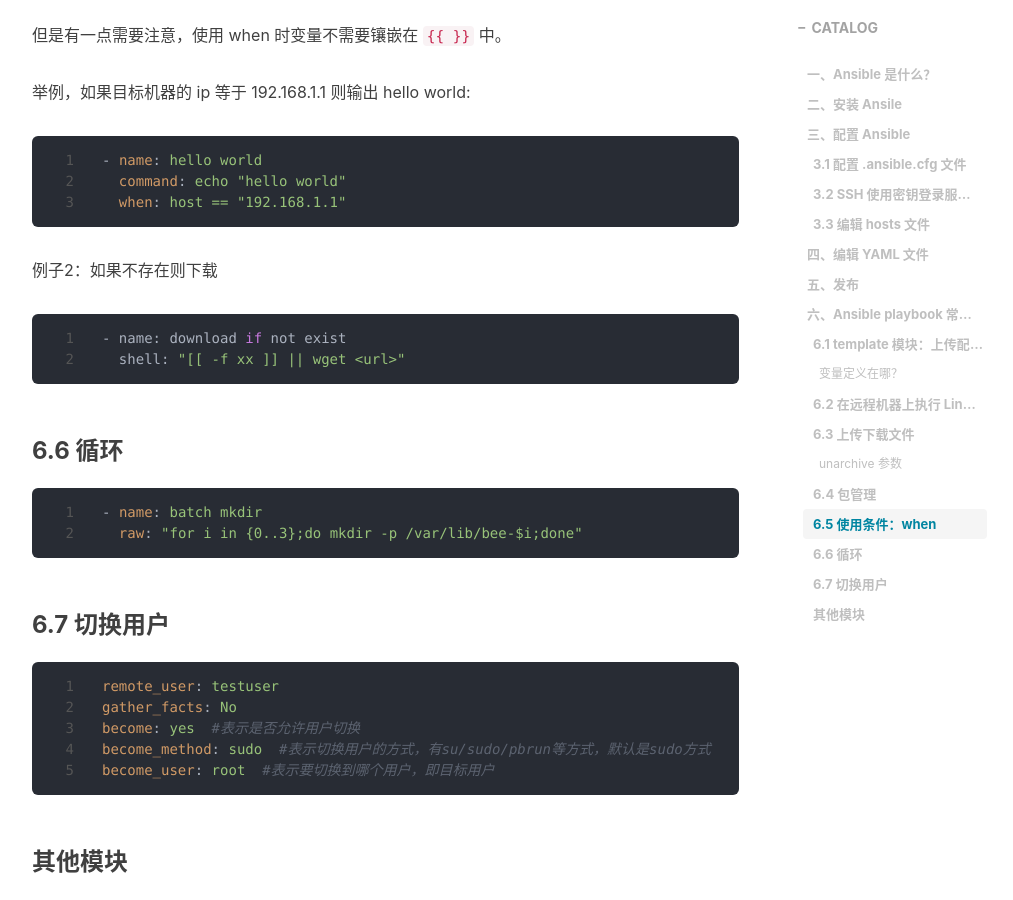
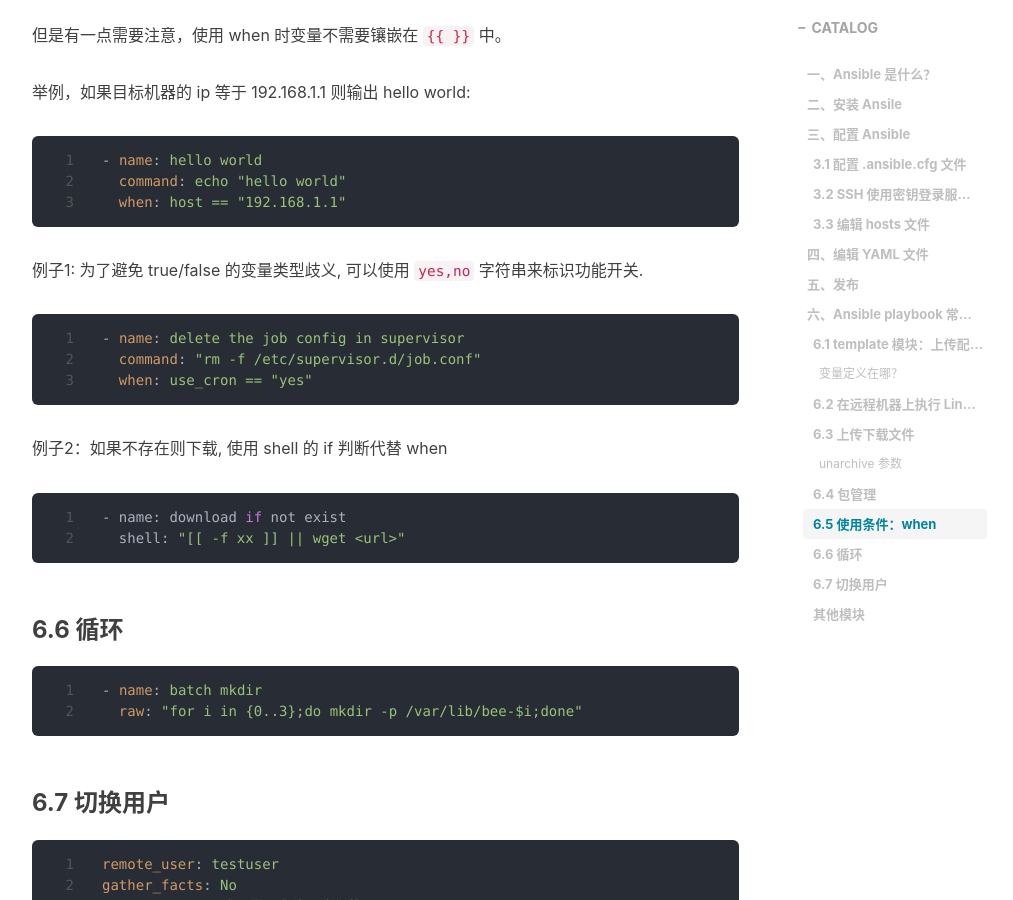
Before and after one commit to kougazhang/oom, a Jekyll site: the page built from _posts/2021-05-28-ansible.md, in a window 1280 px wide and 900 px high, scrolled down 7697 px. Shown: the whole window, without its empty margins (233-1246 px from the left). Built offline with Jekyll 4.4.1, drawn with Linux system fonts in a browser that asks for light colours; nearby versions of some CDN libraries; comment, search, counter and statistics services are not loaded.

Commit message:
update: ansible about wehn

````diff
--- a/_posts/2021-05-28-ansible.md
+++ b/_posts/2021-05-28-ansible.md
@@ -234,8 +234,15 @@ playbook 中使用 when 来标识条件。when 的用法和 Python 中的 if 关
   command: echo "hello world"
   when: host == "192.168.1.1"
 ```
+例子1: 为了避免 true/false 的变量类型歧义, 可以使用 `yes,no` 字符串来标识功能开关.
+```yaml
+- name: delete the job config in supervisor
+  command: "rm -f /etc/supervisor.d/job.conf"
+  when: use_cron == "yes"
+```
 
-例子2：如果不存在则下载
+
+例子2：如果不存在则下载, 使用 shell 的 if 判断代替 when
 ```shell
 - name: download if not exist
   shell: "[[ -f xx ]] || wget <url>"
````
